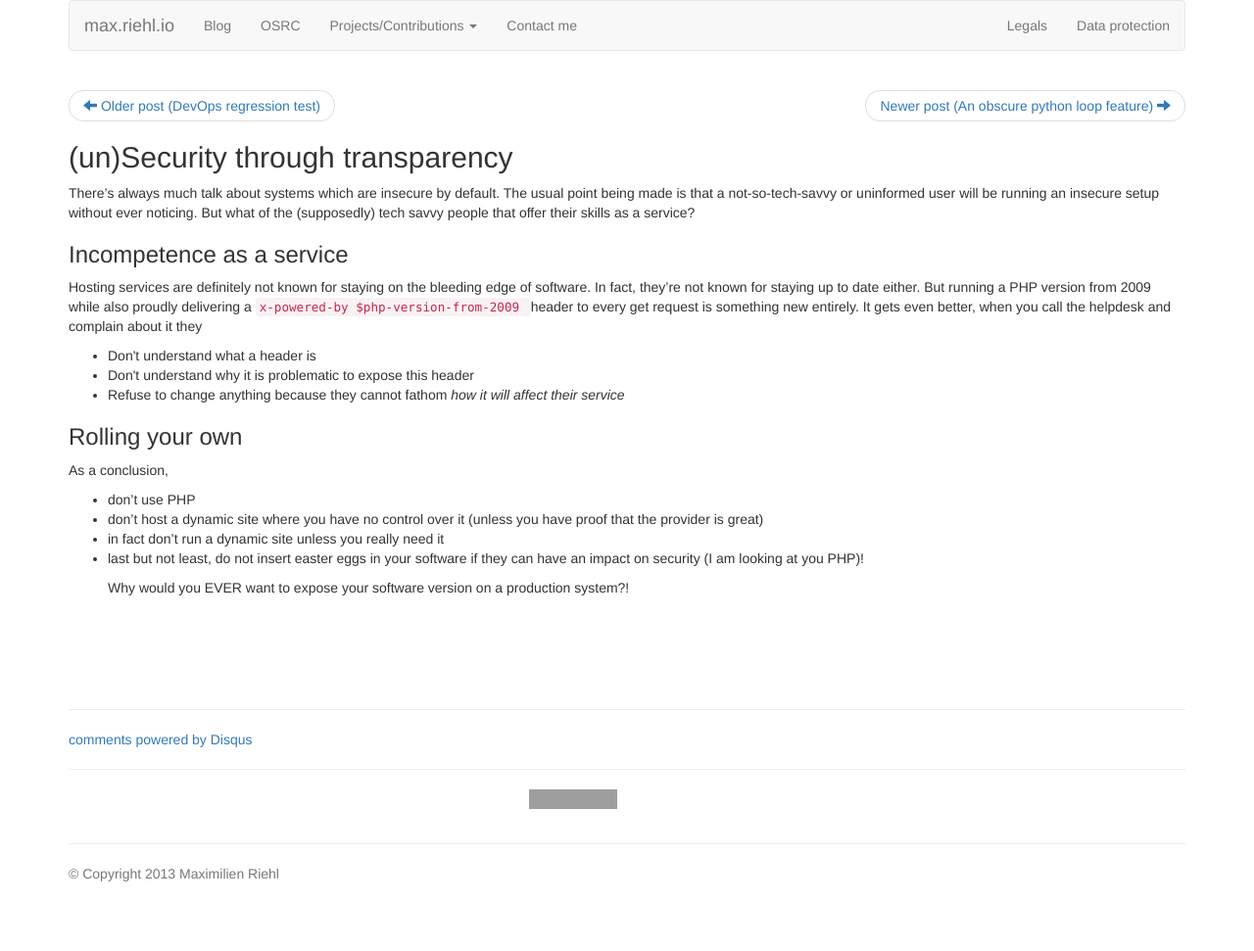
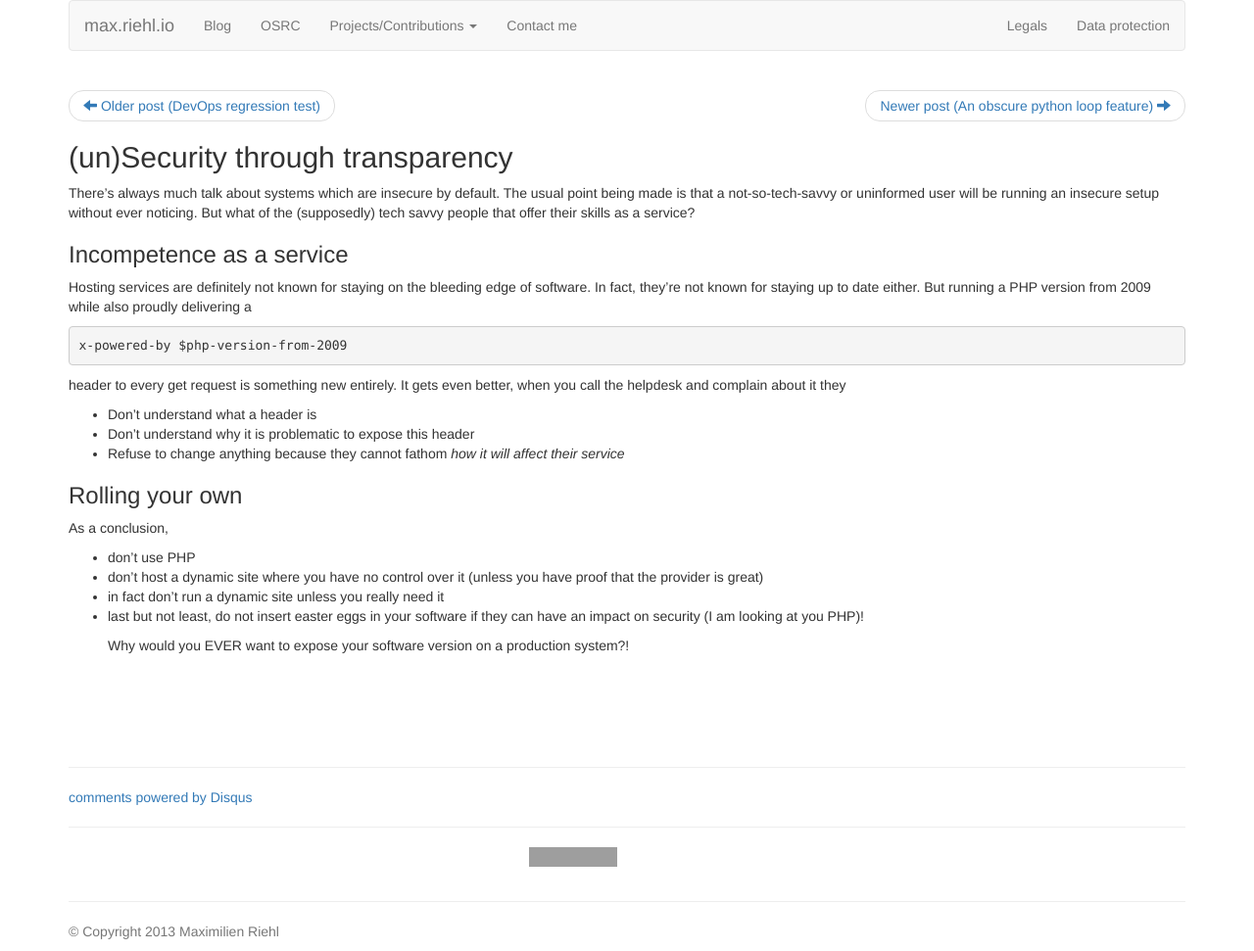
Before and after one commit to mriehl/mriehl.github.io, a Jekyll site: the page built from _posts/2013-09-30-unsecurity-through-transparency.md, in a window 1280 px wide. Shown: the whole page at 98% size. Built offline with Jekyll 4.4.1, drawn with Linux system fonts in a browser that asks for light colours; nearby versions of some CDN libraries; comment, search, counter and statistics services are not loaded; before the commit the page ends 912 px from its top, so only the background shows below that; grey boxes are pictures that could not be loaded.

Commit message:
markdown is always better

````diff
--- a/_posts/2013-09-30-unsecurity-through-transparency.md
+++ b/_posts/2013-09-30-unsecurity-through-transparency.md
@@ -13,16 +13,17 @@
 Hosting services are definitely not known for staying on the bleeding edge of software.
 In fact, they're not known for staying up to date either.
 But running a PHP version from 2009 while also proudly delivering a
-<code>
+```
 x-powered-by $php-version-from-2009
-</code>
+```
 header to every get request is something new entirely.
 It gets even better, when you call the helpdesk and complain about it they
-<ul>
-<li>Don't understand what a header is</li>
-<li>Don't understand why it is problematic to expose this header</li>
-<li>Refuse to change anything because they cannot fathom <em>how it will affect their service</em></li>
-</ul>
+
+
+* Don't understand what a header is
+* Don't understand why it is problematic to expose this header
+* Refuse to change anything because they cannot fathom _how it will affect their service_
+
 
 ### Rolling your own
 As a conclusion,
````
